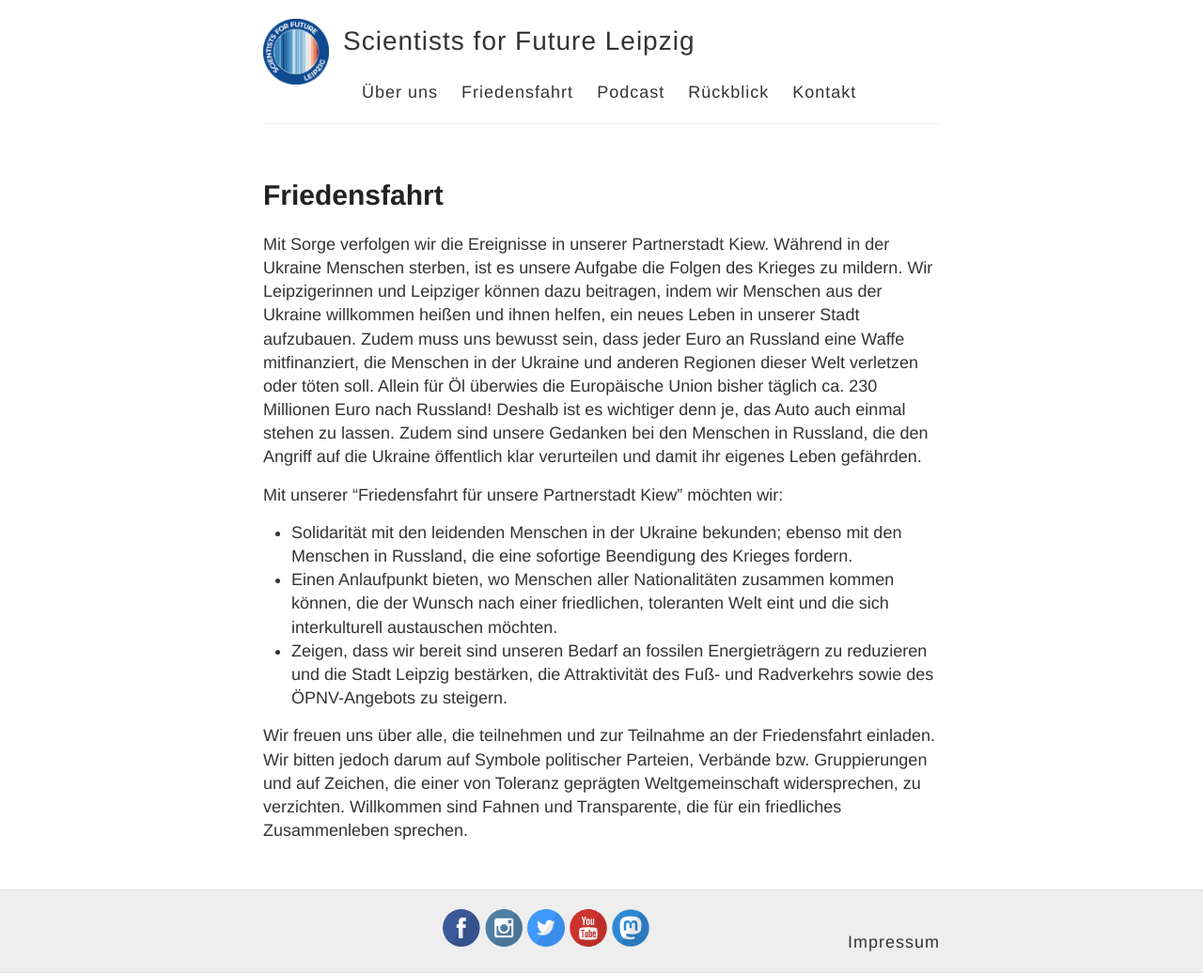
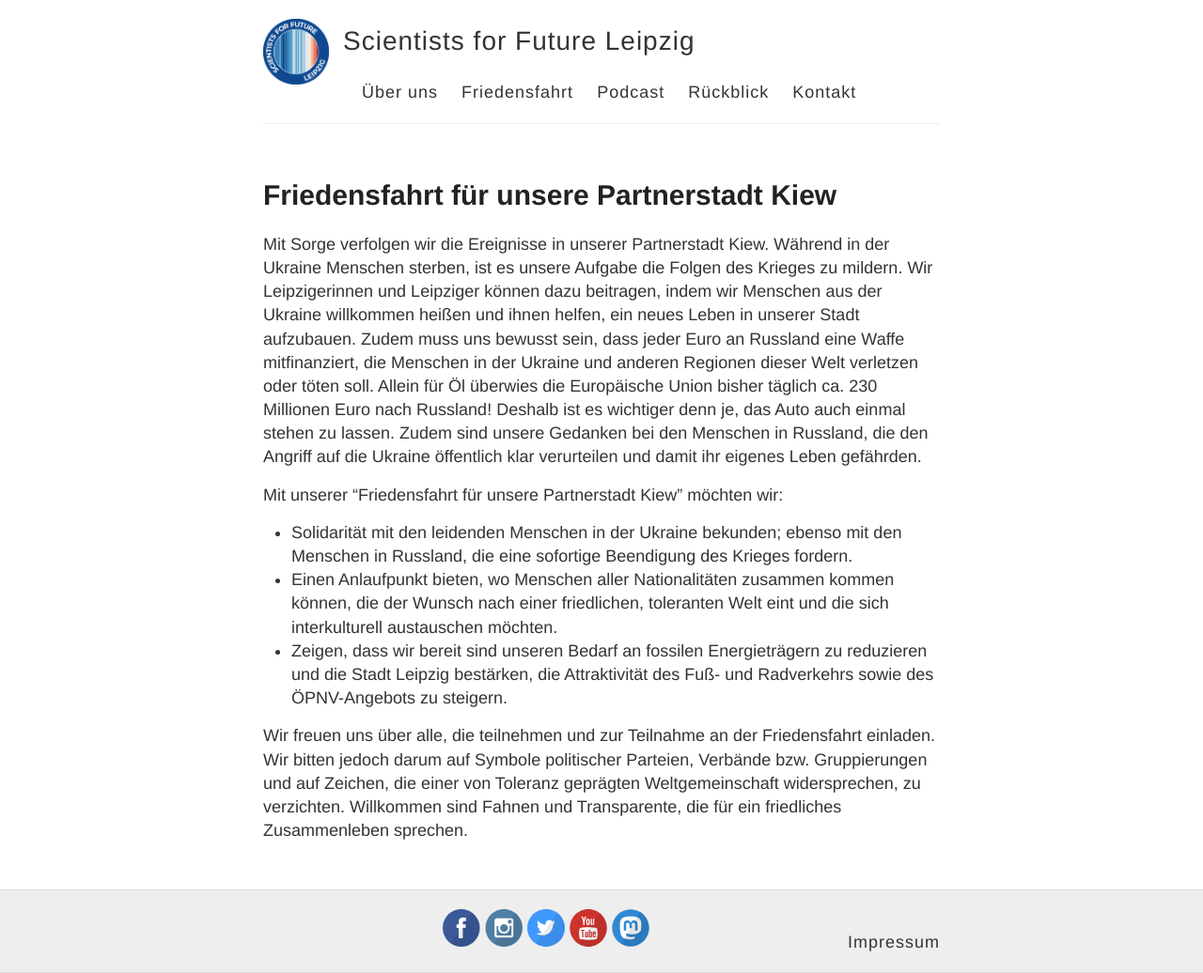
Before and after one commit to s4f-leipzig/s4f-leipzig.github.io, a Jekyll site: the page built from Friedensfahrt.md, in a window 1280 px wide. Shown: the whole page at 94% size. Built offline with Jekyll 4.4.1, drawn with Linux system fonts in a browser that asks for light colours.

Commit message:
Update Friedensfahrt.md

```diff
--- a/Friedensfahrt.md
+++ b/Friedensfahrt.md
@@ -1,6 +1,6 @@
 ---
 layout: page
-title: Friedensfahrt
+title: Friedensfahrt für unsere Partnerstadt Kiew
 permalink: /friedensfahrt/
 ---
 
```
